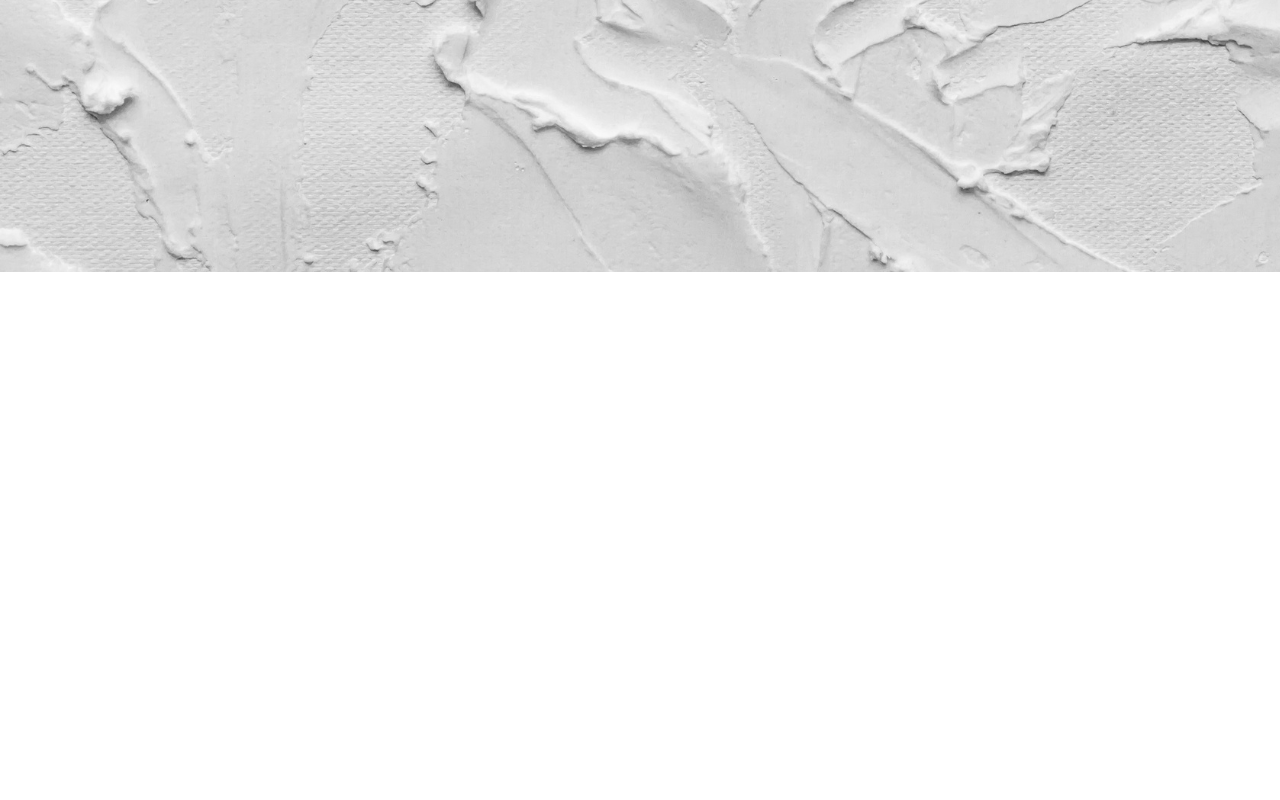
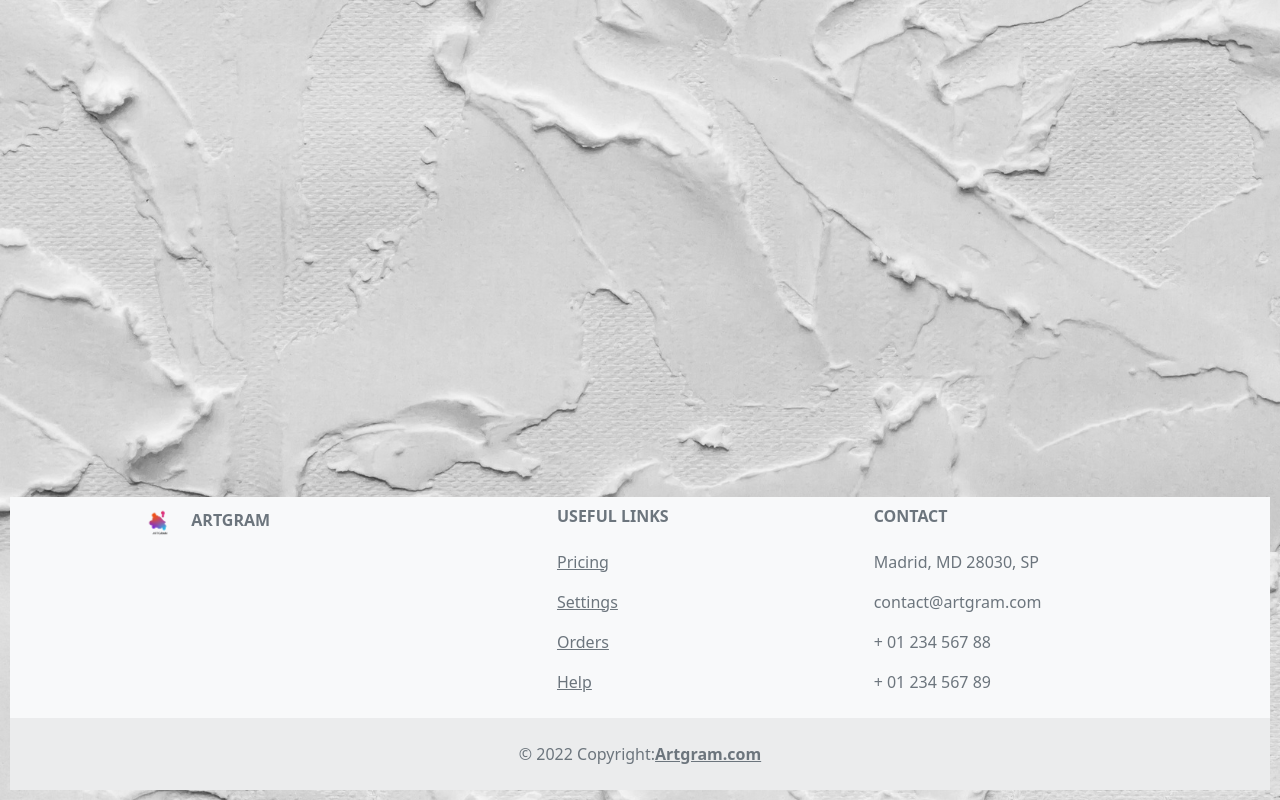
Before and after one commit to Openbank-Java-Bootcamp/Luci-Artgram-Client, a React (Create React App) app: page /paintings in a window 1280 px wide. Shown: the part 528-1328 px from the top of the page. Before the commit the page ends 800 px from the top, so only its background shows below. Built offline with nearby package versions, Linux system fonts and the light colour scheme; no server answers.

Commit message:
Finishing some components and pages

```diff
--- a/src/components/CommentCard.js
+++ b/src/components/CommentCard.js
@@ -6,7 +6,8 @@ import axios from "axios";
 
 const API_URL = "http://localhost:5005";
 
-function CommentCard(props, { comment, user }) {
+function CommentCard(props, {comment}) {
+  console.log(comment)
   const[painting, setPainting] = useState("");
   const { commentId, paintingId } = useParams();
 
@@ -26,34 +27,20 @@ function CommentCard(props, { comment, user }) {
       .catch((err) => console.log(err));
   };
 
-  const getPainting = () => {
-    const storedToken = localStorage.getItem("authToken");
-
-    axios
-      .get(`${API_URL}/api/paintings/${paintingId}`, {
-        headers: { Authorization: `Bearer ${storedToken}` },
-      })
-      .then((response) => {
-        const onePainting = response.data;
-        setPainting(onePainting);
-      })
-      .catch((error) => console.log(error));
-  };
-
-  useEffect(() => {
-    getPainting();
-  }, []);
+  function refreshPage() {
+    window.location.reload(false);
+  }
 
   return (
     <div className="Commentcard">
       <Card>
-        <Card.Header>{props.user}</Card.Header>
+        {/* <Card.Header>{}</Card.Header> */}
         <Card.Body>
           <blockquote className="blockquote mb-0">
             <p>
               {props.comment}
             </p>
-            <CloseButton refreshcomments={getPainting} onClick={deleteComment} paintingId={paintingId} />
+            <CloseButton onClick={() => {deleteComment(); refreshPage();}} paintingId={paintingId} />
           </blockquote>
         </Card.Body>
       </Card>
--- a/src/components/Footer.js
+++ b/src/components/Footer.js
@@ -3,18 +3,16 @@ import Art from "../assets/ARTGRAM-wlc.png";
 
 function Footer() {
   return (
-    <MDBFooter bgColor="light" className="text-center text-lg-start text-muted">
-      <section className="d-flex justify-content-center justify-content-lg-between p-4 border-bottom">
-        <div className="me-5 d-none d-lg-block"></div>
-
-        <div></div>
-      </section>
-
-      <section className="">
+    <div className="footer">
+      <MDBFooter
+        bgColor="light"
+        className="text-center text-lg-start text-muted"
+      >
+        <section >
           <div className="container text-center text-md-start mt-5">
             <div className="row mt-3">
               <div className="col-md-3 col-lg-4 col-xl-3 mx-auto mb-4">
-              <h6 className="text-uppercase fw-bold mb-4">
+                <h6 className="text-uppercase fw-bold mb-4 mar">
                   <img className="fas fa-gem me-3" src={Art} width={30}></img>
                   ARTGRAM
                 </h6>
@@ -22,7 +20,7 @@ function Footer() {
               </div>
 
               <div className="col-md-3 col-lg-2 col-xl-2 mx-auto mb-4">
-              <h6 className="text-uppercase fw-bold mb-4">Useful links</h6>
+                <h6 className="text-uppercase fw-bold mb-4 mar">Useful links</h6>
                 <p>
                   <a href="#!" className="text-reset">
                     Pricing
@@ -38,7 +36,7 @@ function Footer() {
                     Orders
                   </a>
                 </p>
-              <p>
+                <p className="nomar">
                   <a href="#!" className="text-reset">
                     Help
                   </a>
@@ -46,11 +44,11 @@ function Footer() {
               </div>
 
               <div className="col-md-4 col-lg-3 col-xl-3 mx-auto mb-md-0 mb-4">
-              <h6 className="text-uppercase fw-bold mb-4">Contact</h6>
+                <h6 className="text-uppercase fw-bold mb-4 mar">Contact</h6>
                 <p>Madrid, MD 28030, SP</p>
                 <p>contact@artgram.com</p>
                 <p>+ 01 234 567 88</p>
-              <p>+ 01 234 567 89</p>
+                <p className="nomar">+ 01 234 567 89</p>
               </div>
             </div>
           </div>
@@ -66,6 +64,7 @@ function Footer() {
           </a>
         </div>
       </MDBFooter>
+    </div>
   );
 }
 
--- a/src/components/PaintingCard.js
+++ b/src/components/PaintingCard.js
@@ -5,7 +5,7 @@ import { useContext } from "react";
 
 function PaintingCard({ picturePath, title, id, user }) {
 
-
+  console.log(user)
   return (
     <div>
       <Card className="cards" style={{ width: "20rem", height: "30rem" }}>
@@ -18,7 +18,7 @@ function PaintingCard({ picturePath, title, id, user }) {
             />
             <Card.Body>
               <Card.Title >
-                {title} - {user && user.name}
+                {title} - {user.name}
               </Card.Title>
 
             </Card.Body>
--- a/src/index.css
+++ b/src/index.css
@@ -90,6 +90,17 @@ text-align: justify;
   margin-top: 15px;
 
 }
+.mar{
+  margin-top: 10px;
+}
+
+.nomar{
+  margin-bottom: 0;
+}
+
+.paint-det{
+  margin-top: 20px;
+}
 
 .logo{
   width: 220px;
@@ -125,3 +136,11 @@ text-align: justify;
 .hr{
   margin: 0;
 }
+
+.footer{
+  margin-top: 950px;
+}
+
+.avatar-nav{
+  border-radius: 100%;
+}
--- a/src/pages/GalleryPage.js
+++ b/src/pages/GalleryPage.js
@@ -17,7 +17,9 @@ function GalleryPage() {
       .get(`${API_URL}/api/paintings`, {
         headers: { Authorization: `Bearer ${storedToken}` },
       })
-      .then((response) => setPaintings(response.data))
+      .then((response) => {
+        setPaintings(response.data)
+      })
       .catch((error) => console.log(error));
   };
 
--- a/src/pages/ProfilePage.js
+++ b/src/pages/ProfilePage.js
@@ -1,7 +1,7 @@
 import axios from "axios";
 import { useEffect, useState } from "react";
 import { Link, useParams } from "react-router-dom";
-import { Container, Row, Col } from "react-bootstrap";
+import { Container, Row, Col, Button } from "react-bootstrap";
 import PaintingCard from "../components/PaintingCard";
 import { Circles } from "react-loader-spinner";
 
@@ -10,7 +10,7 @@ const API_URL = "http://localhost:5005";
 function ProfilePage(props) {
   const [userPaintings, setUserPaintings] = useState([]);
 
-  const {userId} = useParams();
+  const { userId, paintingId } = useParams();
 
   const getAllUserPaintings = () => {
     const storedToken = localStorage.getItem("authToken");
@@ -30,7 +30,7 @@ function ProfilePage(props) {
   if (!userPaintings) {
     return (
       <div>
-        <Circles color="#00BFFF" height={80} width={80}/>
+        <Circles color="#00BFFF" height={80} width={80} />
       </div>
     );
   }
```
Also changed, not shown: src/components/Header.js (+4 -2 lines), src/pages/PaintingDetailsPage.js (+28 -7 lines). Lines whose indentation alone changed are shown as unchanged.
